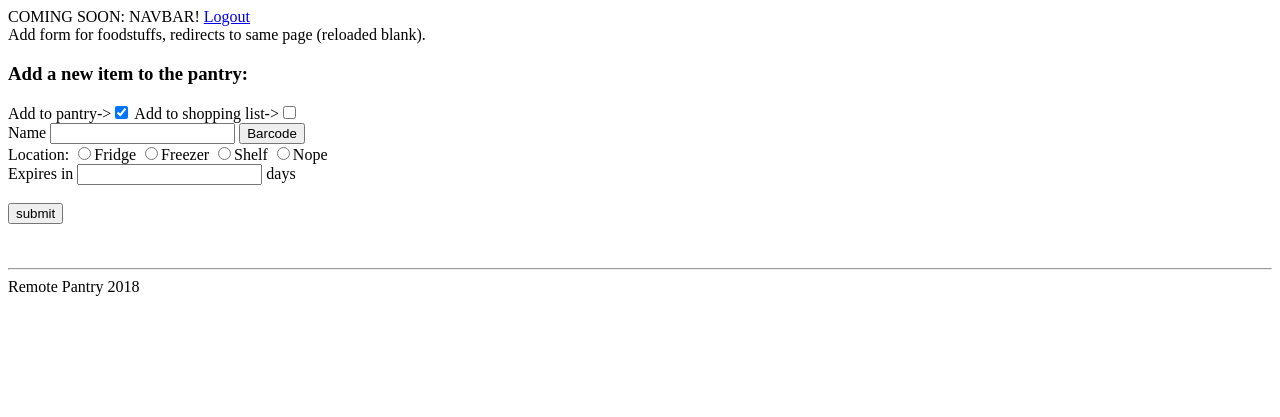
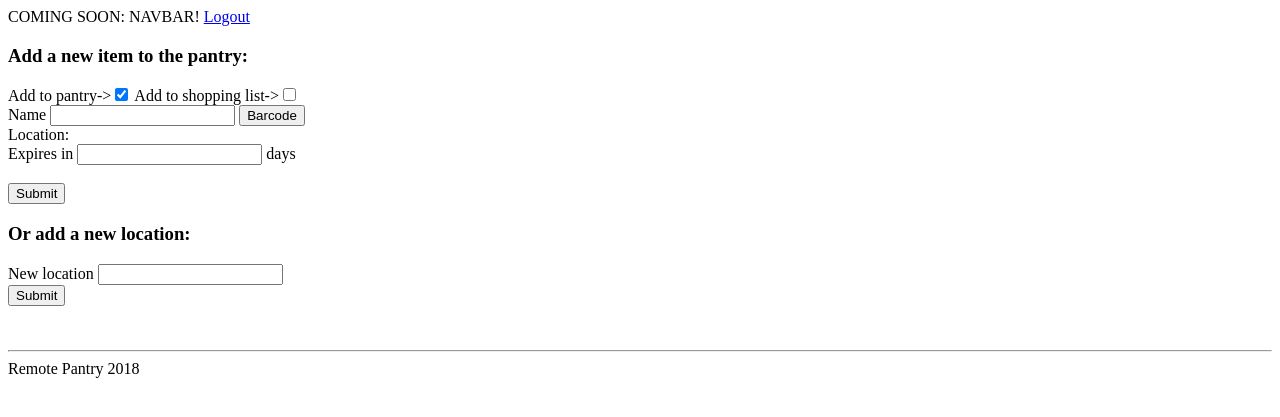
Before and after one commit to noraham/HackbrightIndependentProject, a Flask app: page /add in a window 1280 px wide. Shown: the top 417 px of the page. Run offline with Flask 2, Linux system fonts and the light colour scheme; the visitor is signed in with stand-in values (Sample User, id 1); data that the repository does not hold is empty.

Commit message:
finished edit page, updated location table so users can input custom locations, need to update pantry view and registration page

```diff
--- a/server.py
+++ b/server.py
@@ -92,7 +92,10 @@
 def foodstuff_form_display():
     """Display add form"""
 
-    return render_template("add.html")
+    current_user = session["user_id"]
+    user_locs = Location.query.filter_by(user_id=current_user).all()
+
+    return render_template("add.html", user_locs=user_locs)
 
 @app.route('/add_item', methods=["POST"])
 def add_foodstuff():
@@ -131,6 +134,27 @@
                          is_shopping=is_shopping, location_id=location, exp=exp)
         db.session.add(new_item)
 
+    db.session.commit()
+
+    flash("Successfully added")
+    return redirect('/add')
+
+@app.route('/add_loc', methods=["POST"])
+def add_location():
+    """add a new location"""
+
+    # Grab from form
+    loc = request.form.get("loc")
+
+    #Transform and auto-create
+    current_user = session["user_id"]
+
+    # For debug
+    print current_user, type(current_user)
+    print loc, type(loc)
+
+    new_loc = Location(user_id=current_user, location_name=loc)
+    db.session.add(new_loc)
     db.session.commit()
 
     flash("Successfully added")
@@ -181,13 +205,15 @@
     item = Foodstuff.query.get(pantry_id)
     ugly = item.last_purch
     pretty = ugly.strftime('%b %d, %Y')
+    current_user = session["user_id"]
+    user_locs = Location.query.filter_by(user_id=current_user).all()
 
-    return render_template("edit.html", item=item, lp=pretty)
+    return render_template("edit.html", item=item, lp=pretty, user_locs=user_locs)
 
 @app.route('/update/<int:pantry_id>', methods=["POST"])
 def update_single_foodstuff(pantry_id):
     """update single foodstuff item in database"""
-
+    print request.form
     # Grab from form
     is_pantry = request.form.get("pantry")
     is_shopping = request.form.get("shop")
@@ -198,45 +224,50 @@
     description = request.form.get("description")
 
     #Transform and auto-create
-    current_user = session["user_id"]
+    # current_user = session["user_id"]
+    current_food_obj = Foodstuff.query.get(pantry_id)
 
     if name:
         name = name.encode("utf8")
+        current_food_obj.name = name
     if location:
         location = int(location)
+        current_food_obj.location_id = location
     if exp:
         exp = int(exp)
+        current_food_obj.exp = exp
     if description:
         description = description.encode("utf8")
+        current_food_obj.description = description
     if last_purch:
         last_purch = datetime.strptime(last_purch, "%Y-%m-%d")
+        current_food_obj.last_purch = last_purch
+    if is_pantry:
+        if current_food_obj.is_pantry == True:
+            current_food_obj.is_pantry = False
+        else:
+            current_food_obj.is_pantry = True
+    if is_shopping:
+        if current_food_obj.is_shopping == True:
+            current_food_obj.is_shopping = False
+        else:
+            current_food_obj.is_shopping = True
 
-    # For debug
-    print "******************"
-    print pantry_id, type(pantry_id)
-    print current_user, type(current_user)
-    print name, type(name)
-    print is_pantry, is_shopping
-    print location, type(location)
-    print exp, type(exp)
-    print last_purch, type(last_purch)
-    print description, type(description)
-    print "******************"
+    # # For debug
+    # print "******************"
+    # print pantry_id, type(pantry_id)
+    # # print current_user, type(current_user)
+    # print name, type(name)
+    # print is_pantry, is_shopping
+    # print location, type(location)
+    # print exp, type(exp)
+    # print last_purch, type(last_purch)
+    # print description, type(description)
+    # print "******************"
 
-    # if exp:
-    #     exp = int(exp)
-    #     new_item = Foodstuff(user_id=current_user, name=name, is_pantry=is_pantry,
-    #                      is_shopping=is_shopping, location_id=location, exp=exp)
-    #     db.session.add(new_item)
-    # else:
-    #     exp = None
-    #     new_item = Foodstuff(user_id=current_user, name=name, is_pantry=is_pantry,
-    #                      is_shopping=is_shopping, location_id=location, exp=exp)
-    #     db.session.add(new_item)
+    db.session.commit()
 
-    # db.session.commit()
-
-    # flash("Your item has been updated")
+    flash("Your item has been updated")
     return redirect('/pantry')
 
 
--- a/tablesetup.py
+++ b/tablesetup.py
@@ -59,7 +59,10 @@
     __tablename__ = "locations"
 
     location_id = db.Column(db.Integer, autoincrement=True, primary_key=True)
+    user_id = db.Column(db.Integer, db.ForeignKey('users.user_id'))
     location_name = db.Column(db.String(50), nullable=False)
+
+    user = db.relationship('User', backref=db.backref("locations"))
 
     def __repr__(self):
         """display locations nicely, for debugging"""
--- a/templates/add.html
+++ b/templates/add.html
@@ -2,7 +2,6 @@
 {% block title %}Remote Pantry Add Item{% endblock %}
 {% block content %}
 
-Add form for foodstuffs, redirects to same page (reloaded blank).
 <h3>Add a new item to the pantry:</h3>
 
 <form action="add_item" method="POST">
@@ -18,10 +17,9 @@
 
     <div>
         Location:
-        <label><input type="radio" name="location" value="1">Fridge</label>
-        <label><input type="radio" name="location" value="2">Freezer</label>
-        <label><input type="radio" name="location" value="3">Shelf</label>
-        <label><input type="radio" name="location" value="4">Nope</label>
+        {% for loc in user_locs %}
+        <label><input type="radio" name="location" value="{{ loc.location_id }}">{{ loc.location_name }}</label>
+        {% endfor %}
     </div>
 
     <div>
@@ -30,7 +28,14 @@
 
     <br>
 
-    <input type="submit" value="submit">
+    <input type="submit">
 </form>
 
+<h3>Or add a new location:</h3>
+<form action="add_loc" method="POST">
+    <div>
+        New location <input type="text" name="loc">
+    </div>
+    <input type="submit">
+</form>
 {% endblock %}
```
Also changed, not shown: seed.py (+5 -2 lines), templates/edit.html (+4 -4 lines), 1 other file.
